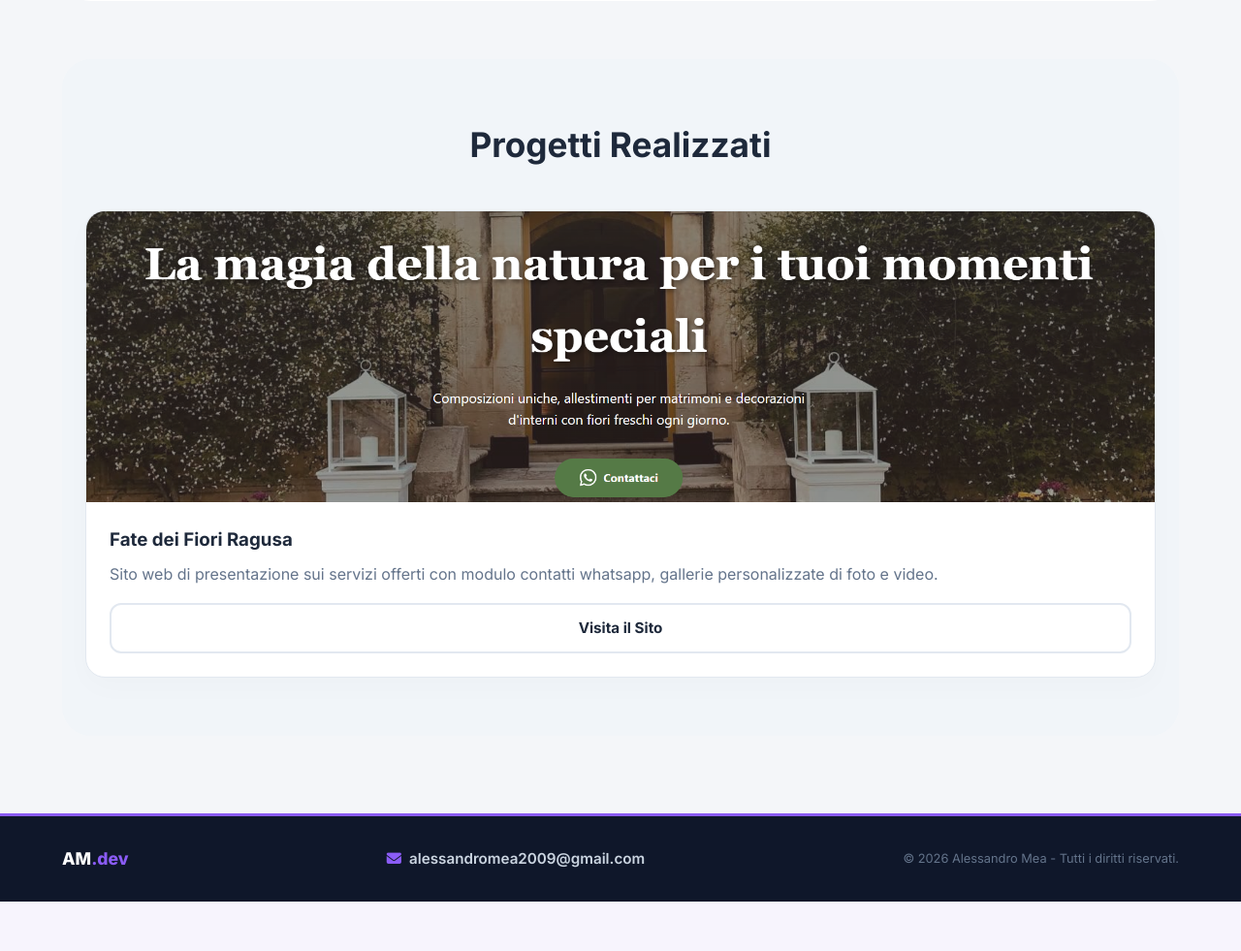
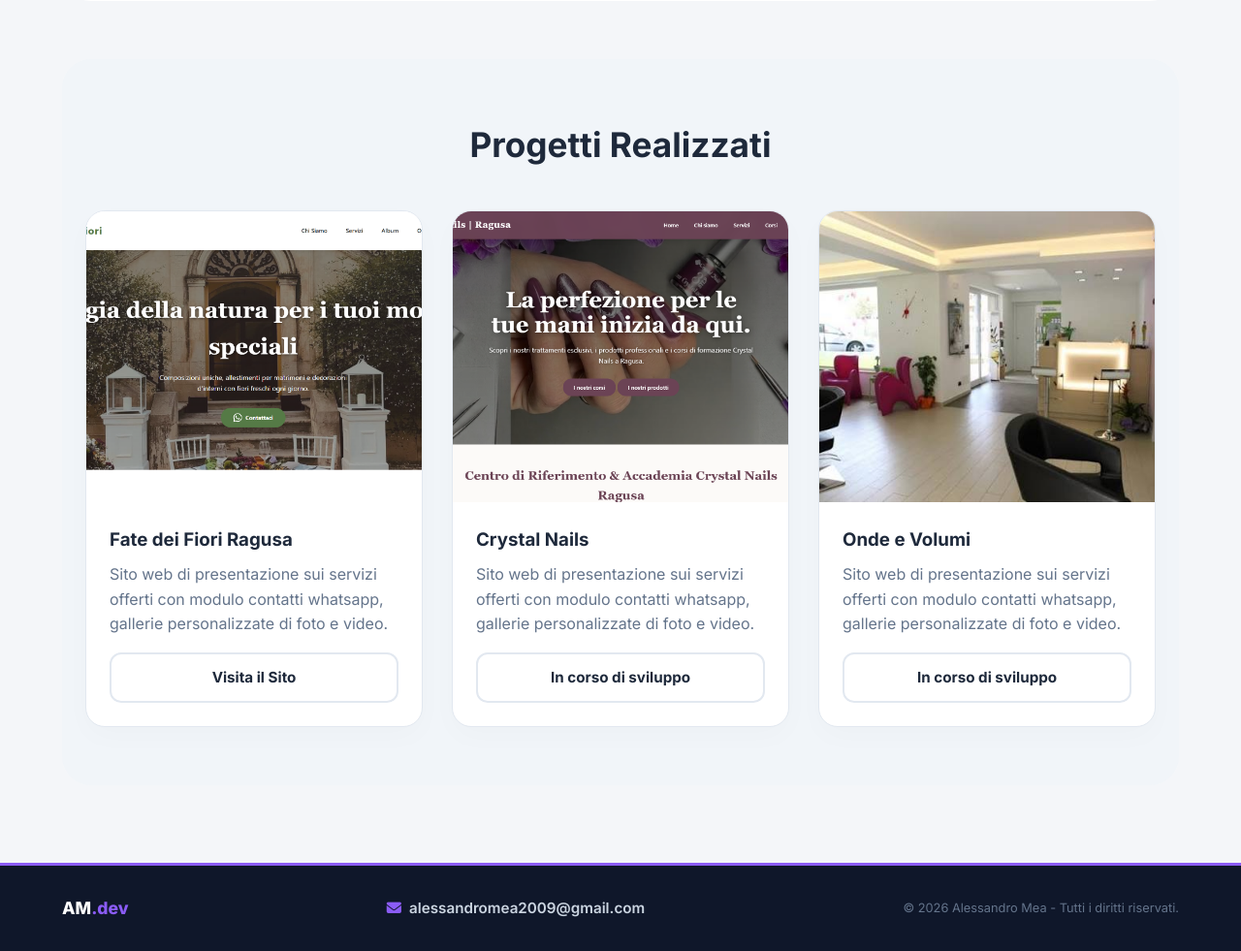
Before and after one commit to Alex0000-ux/portfolio, a Flask app: page / in a window 1280 px wide. Shown: the part 1564-2545 px from the top of the page at 97% size. Before the commit the page ends 2494 px from the top, so only its background shows below. Run offline with Flask 3, Linux system fonts and the light colour scheme; data that the repository does not hold is empty; some libraries are stand-ins or nearby versions.

```diff
--- a/templates/index.html
+++ b/templates/index.html
@@ -127,7 +127,7 @@
     <div class="container">
         <h2 style="font-size: 2.2rem; text-align: center; margin-bottom: 40px;">Progetti Realizzati</h2>
         <div class="portfolio-grid">
-                <!-- SCHEDA 1 -->
+                <!-- FATE DEI FIORI -->
                 <div class="neon-card" style="padding: 0; overflow: hidden;">
 
                     <div style="height: 300px; width: 100%; overflow: hidden;">
@@ -145,6 +145,40 @@
                     </div>
                 </div>
 
+                <!-- CRYSTAL NAILS -->
+                <div class="neon-card" style="padding: 0; overflow: hidden;">
+
+                    <div style="height: 300px; width: 100%; overflow: hidden;">
+                        <img src="{{ url_for('static', filename='img/sitiRealizzati/crystalNails.png') }}"
+                            alt="Anteprima Crystal Nails" style="width: 100%; height: 100%; object-fit: cover; display: block;">
+                    </div>
+
+                    <div style="padding: 24px;">
+                        <h3 style="margin-bottom: 8px;">Crystal Nails</h3>
+                        <p style="color: var(--text-muted); margin-bottom: 16px;">Sito web di presentazione sui servizi offerti
+                            con modulo contatti whatsapp, gallerie personalizzate di foto e video.
+                        </p>
+                        <a href="#portfolio" target="_blank" class="btn btn-secondary" style="width: 100%;">In corso di sviluppo</a>
+                    </div>
+                </div>
+
+                <!-- ONDE E VOLUMI -->
+                <div class="neon-card" style="padding: 0; overflow: hidden;">
+
+                    <div style="height: 300px; width: 100%; overflow: hidden;">
+                        <img src="{{ url_for('static', filename='img/sitiRealizzati/ondeEVolumi.png') }}"
+                            alt="Anteprima Onde e Volumi" style="width: 100%; height: 100%; object-fit: cover; display: block;">
+                    </div>
+
+                    <div style="padding: 24px;">
+                        <h3 style="margin-bottom: 8px;">Onde e Volumi</h3>
+                        <p style="color: var(--text-muted); margin-bottom: 16px;">Sito web di presentazione sui servizi offerti
+                            con modulo contatti whatsapp, gallerie personalizzate di foto e video.
+                        </p>
+                        <a href="#portfolio" target="_blank" class="btn btn-secondary" style="width: 100%;">In corso di sviluppo</a>
+                    </div>
+                </div>
+
             </div>
         </div>
     </div>
```
Also changed, not shown: static/img/sitiRealizzati/crystalNails.png (added), static/img/sitiRealizzati/ondeEVolumi.png (added).
